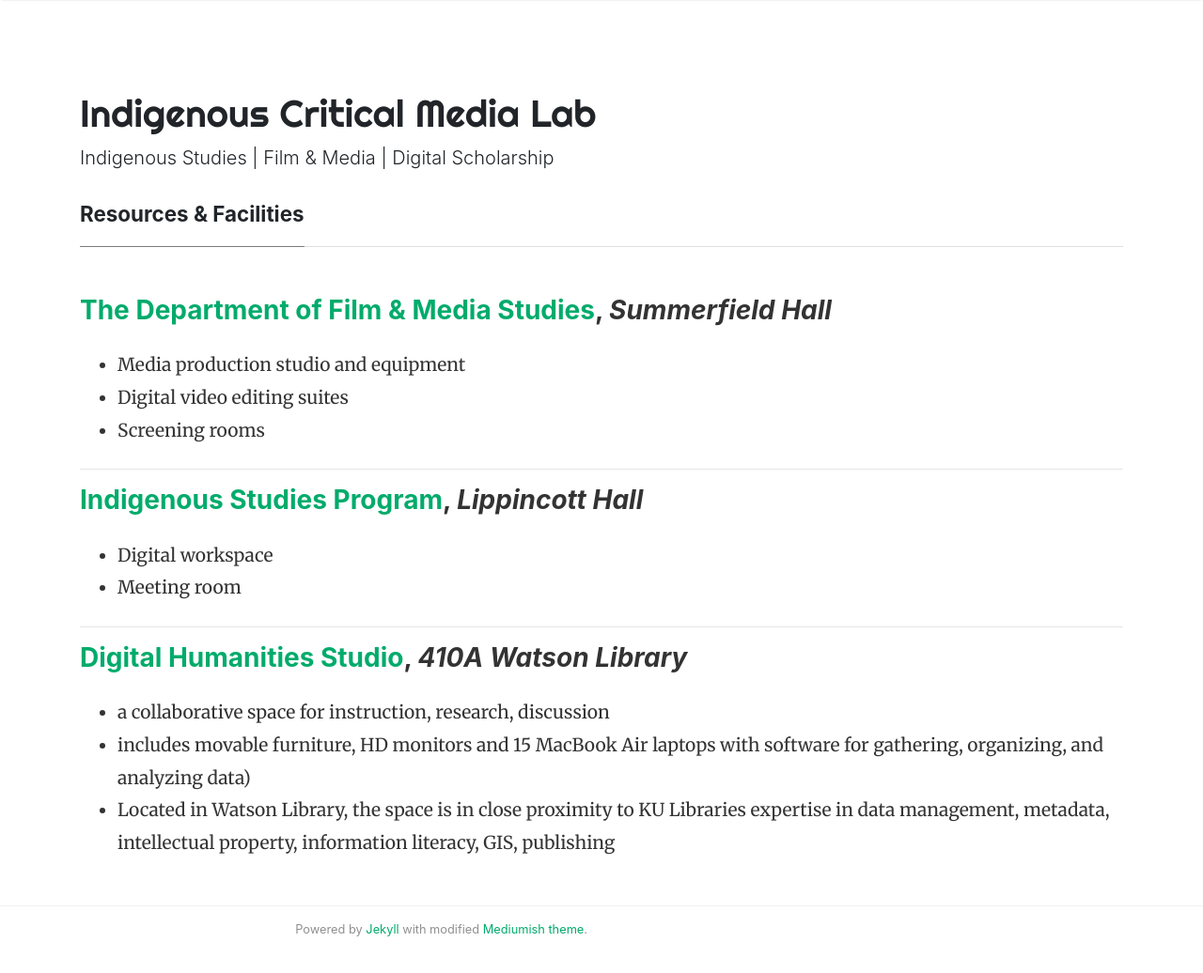
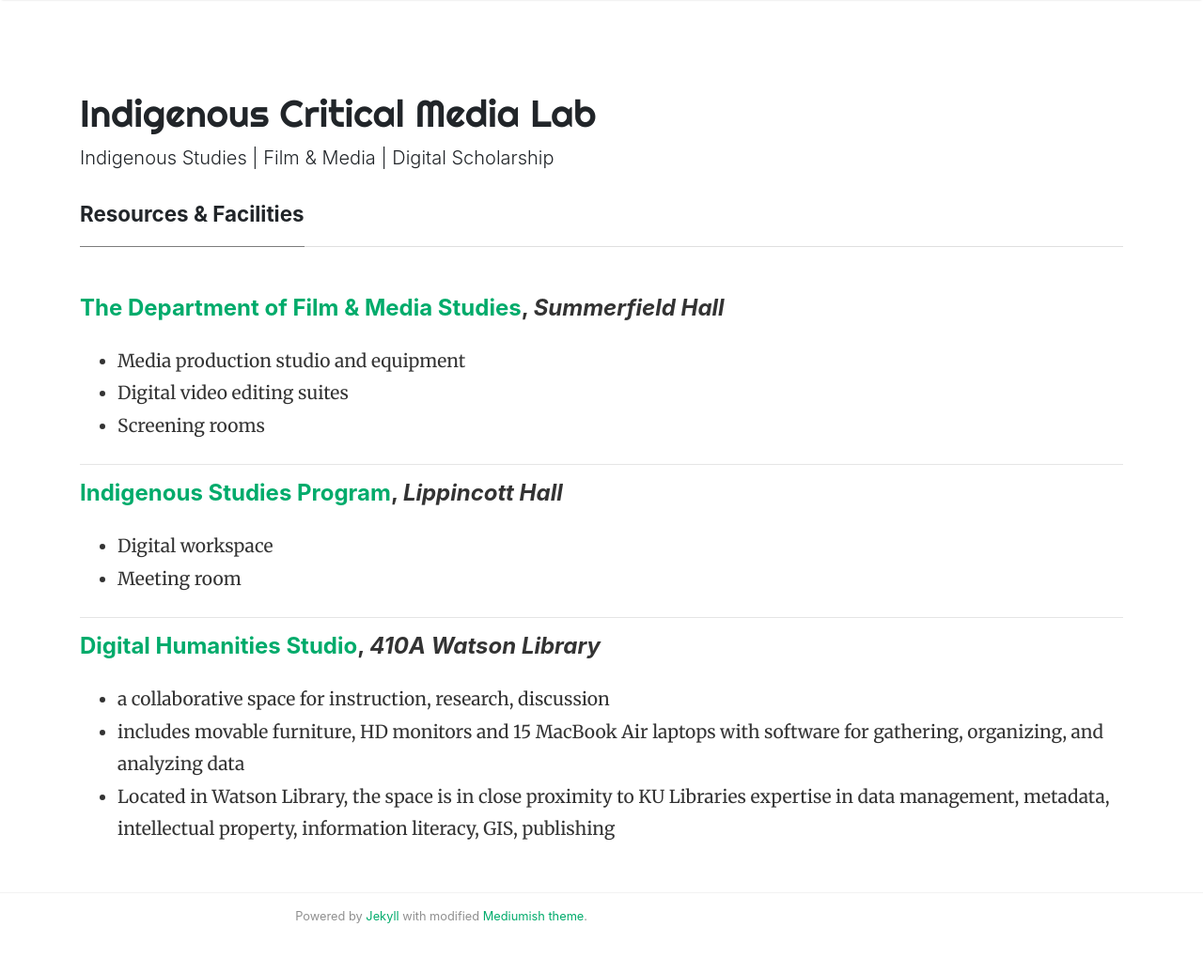
Before and after one commit to idrhku/icmlab, a Jekyll site: the page built from _pages/resources.md, in a window 1280 px wide and 1073 px high. Shown: the top 1036 px of the window at 94% size. Built offline with Jekyll 4.4.1, drawn with Linux system fonts in a browser that asks for light colours; nearby versions of some CDN libraries; comment, search, counter and statistics services are not loaded.

```diff
--- a/_pages/resources.md
+++ b/_pages/resources.md
@@ -5,20 +5,20 @@ layout: page
 published: true
 ---
 
-### [The Department of Film & Media Studies](http://film.ku.edu), _Summerfield Hall_
+#### [The Department of Film & Media Studies](http://film.ku.edu), _Summerfield Hall_
 * Media production studio and equipment
 * Digital video editing suites
 * Screening rooms
 
 ---
 
-### [Indigenous Studies Program](https://indigenous.ku.edu), _Lippincott Hall_
+#### [Indigenous Studies Program](https://indigenous.ku.edu), _Lippincott Hall_
 * Digital workspace
 * Meeting room
 
 ---
 
-### [Digital Humanities Studio](http://idrh.ku.edu/studio), _410A Watson Library_
+#### [Digital Humanities Studio](http://idrh.ku.edu/studio), _410A Watson Library_
 * a collaborative space for instruction, research, discussion
-* includes movable furniture, HD monitors and 15 MacBook Air laptops with software for gathering, organizing, and analyzing data)
+* includes movable furniture, HD monitors and 15 MacBook Air laptops with software for gathering, organizing, and analyzing data
 * Located in Watson Library, the space is in close proximity to KU Libraries expertise in data management, metadata, intellectual property, information literacy, GIS, publishing
```
